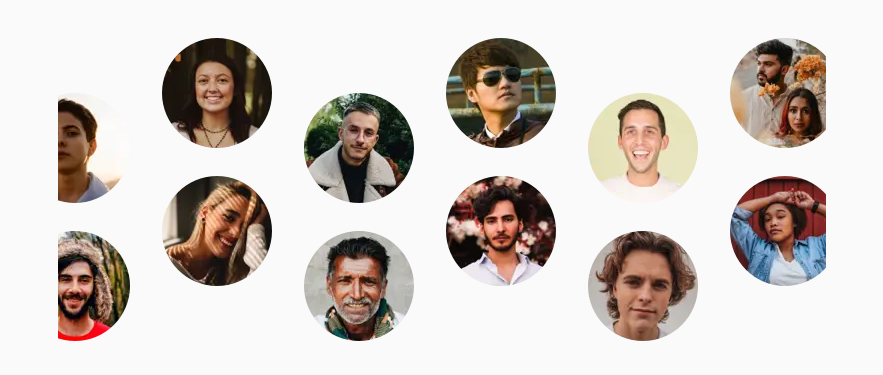
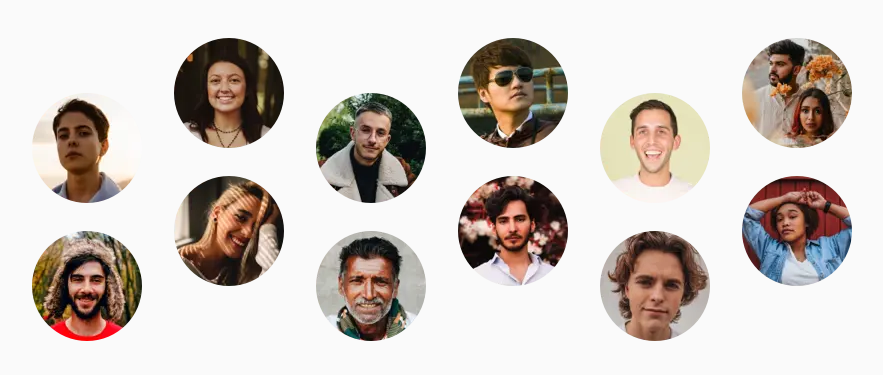
Before and after one commit to Mirjax2000/meet_landing_page, a plain HTML site: page index.html in a window 1280 px wide. Shown: the part 94-469 px from the top of the page, without its empty margins (198-1081 px from the left). Drawn offline with Linux system fonts and the light colour scheme.

Commit message:
nice one

```diff
--- a/scss/home/_main.scss
+++ b/scss/home/_main.scss
@@ -31,6 +31,7 @@
 }
 
 .hero {
+    text-align: center;
     &__img {
         max-width: 112%;
         margin-left: -5%;
--- a/scss/home/_mediaqueries.scss
+++ b/scss/home/_mediaqueries.scss
@@ -84,7 +84,7 @@
     }
 }
 
-@include mQdefault__min-width(1330px) {
+@include mQdefault__min-width(1024px) {
     :root {
         --H1: #{$H1--PC};
         --H2: #{$H2--PC};
@@ -97,30 +97,12 @@
     .container {
         max-width: em(1440, 16);
     }
-
     .hero {
         display: block;
-        position: relative;
-
-        &::after,
-        &::before {
-            content: '';
-            position: absolute;
-            background-repeat: no-repeat;
-            width: em(394, 16);
-            height: em(303, 16);
-            top: 0;
-        }
-        &::before {
-            background-image: url(../assets/img/image-hero-left.webp);
-            left: em(-25, 16);
-        }
-        &::after {
-            background-image: url(../assets/img/image-hero-right.webp);
-            right: em(-25, 16);
-        }
-        img {
-            display: none;
+        width: 100%;
+        margin: 0 auto;
+        &__img {
+            margin: 0;
         }
     }
 
@@ -175,3 +157,31 @@
         }
     }
 }
+
+@include mQdefault__min-width(1330px) {
+    .hero {
+        display: block;
+        position: relative;
+
+        &::after,
+        &::before {
+            content: '';
+            position: absolute;
+            background-repeat: no-repeat;
+            width: em(394, 16);
+            height: em(303, 16);
+            top: 0;
+        }
+        &::before {
+            background-image: url(../assets/img/image-hero-left.webp);
+            left: em(-25, 16);
+        }
+        &::after {
+            background-image: url(../assets/img/image-hero-right.webp);
+            right: em(-25, 16);
+        }
+        img {
+            display: none;
+        }
+    }
+}
```
Also changed, not shown: css/home.css, 1 other file.
